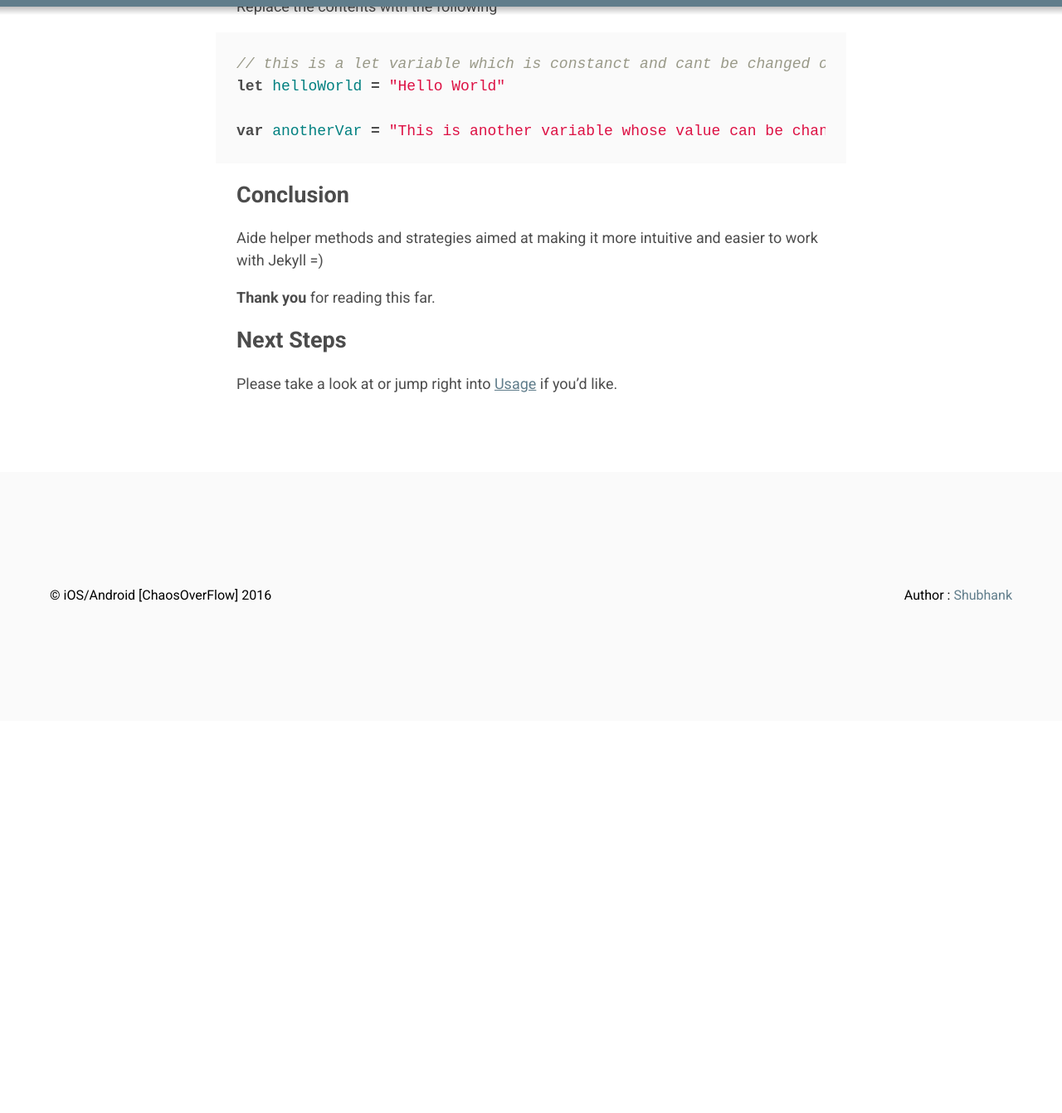
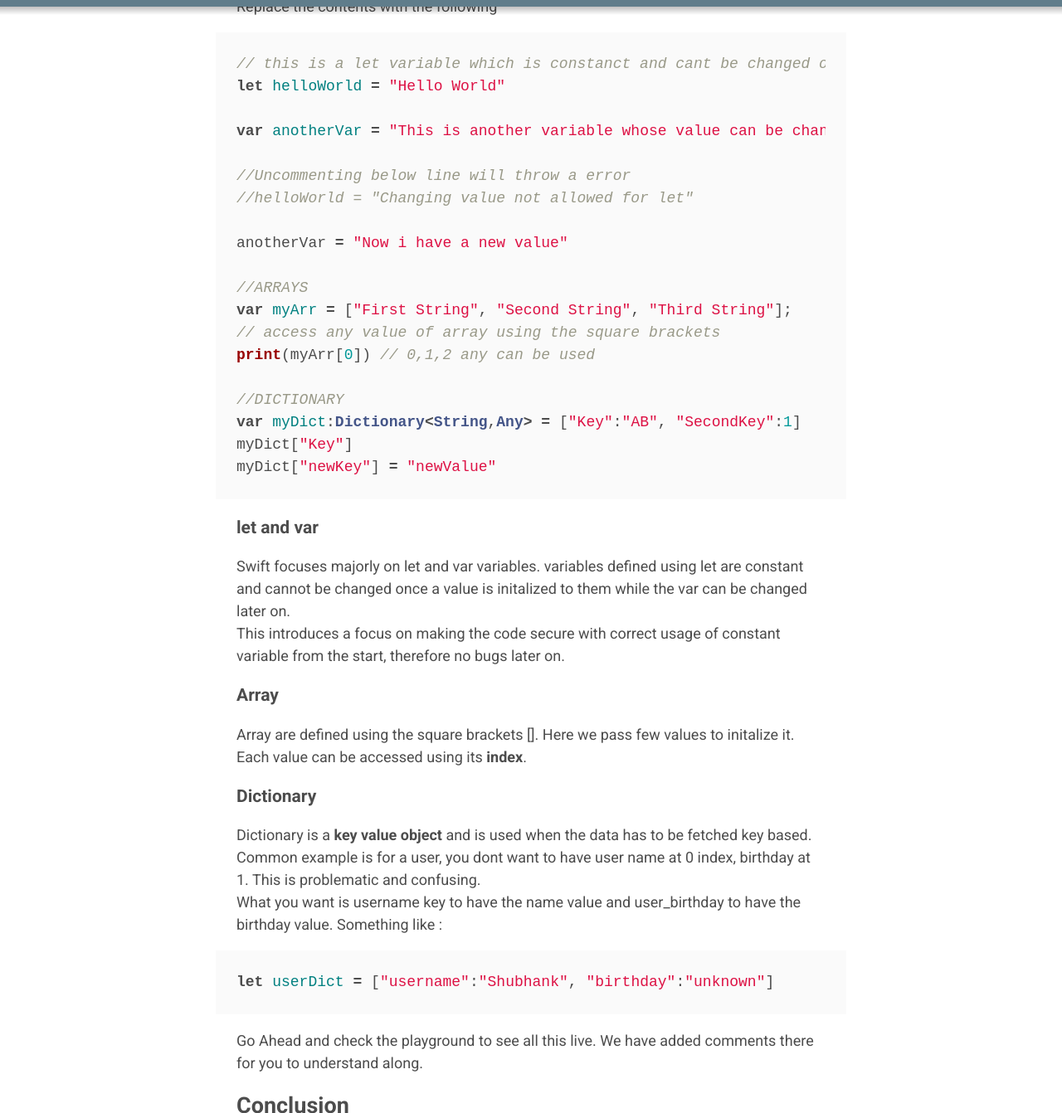
Before and after one commit to Shubhank101/iOSAndroidChaosOverFlow, a Jekyll site: the page built from _posts/2016-05-12-hello-swift.md, in a window 1280 px wide and 1400 px high, scrolled down 1314 px, cut to the strip 58-1400 px from the top of the window. Shown: the whole strip at 83% size. Built offline with Jekyll 4.4.1, drawn with Linux system fonts in a browser that asks for light colours; before the commit the page ends 2241 px from its top, so only the background shows below that; some of the changed text lies outside the part shown.

Commit message:
Updating Swift tutorial

```diff
--- a/_posts/2016-05-12-hello-swift.md
+++ b/_posts/2016-05-12-hello-swift.md
@@ -42,16 +42,49 @@ Replace the contents with the following
 let helloWorld = "Hello World"
 
 var anotherVar = "This is another variable whose value can be changed"
+
+//Uncommenting below line will throw a error
+//helloWorld = "Changing value not allowed for let"
+
+anotherVar = "Now i have a new value"
+
+//ARRAYS
+var myArr = ["First String", "Second String", "Third String"];
+// access any value of array using the square brackets
+print(myArr[0]) // 0,1,2 any can be used
+
+//DICTIONARY
+var myDict:Dictionary<String,Any> = ["Key":"AB", "SecondKey":1]
+myDict["Key"]
+myDict["newKey"] = "newValue"
+
+{% endhighlight %}
+
+### let and var
+Swift focuses majorly on let and var variables.
+variables defined using let are constant and cannot be changed once a value is initalized to them while the var can be changed later on.
+This introduces a focus on making the code secure with correct usage of constant variable from the start, therefore no bugs later on.
+
+### Array
+Array are defined using the square brackets []. Here we pass few values to initalize it.
+Each value can be accessed using its **index**.
+
+### Dictionary
+Dictionary is a **key value object** and is used when the data has to be fetched key based.
+Common example is for a user, you dont want to have user name at 0 index, birthday at 1. This is problematic and confusing.
+What you want is username key to have the name value and user_birthday to have the birthday value. Something like :
+
+{% highlight swift %}
+let userDict = ["username":"Shubhank", "birthday":"unknown"]
 {% endhighlight %}
 
 
-
+Go Ahead and check the playground to see all this live. We have added comments there for you to understand along.
 
 ## Conclusion
 
-Aide helper methods and strategies aimed at making it more intuitive and easier to work with Jekyll =)
 
-**Thank you** for reading this far.
+**Thank you** for reading this far. For any questions you are welcome to ask in our chat room.
 
 ## Next Steps
 
```
